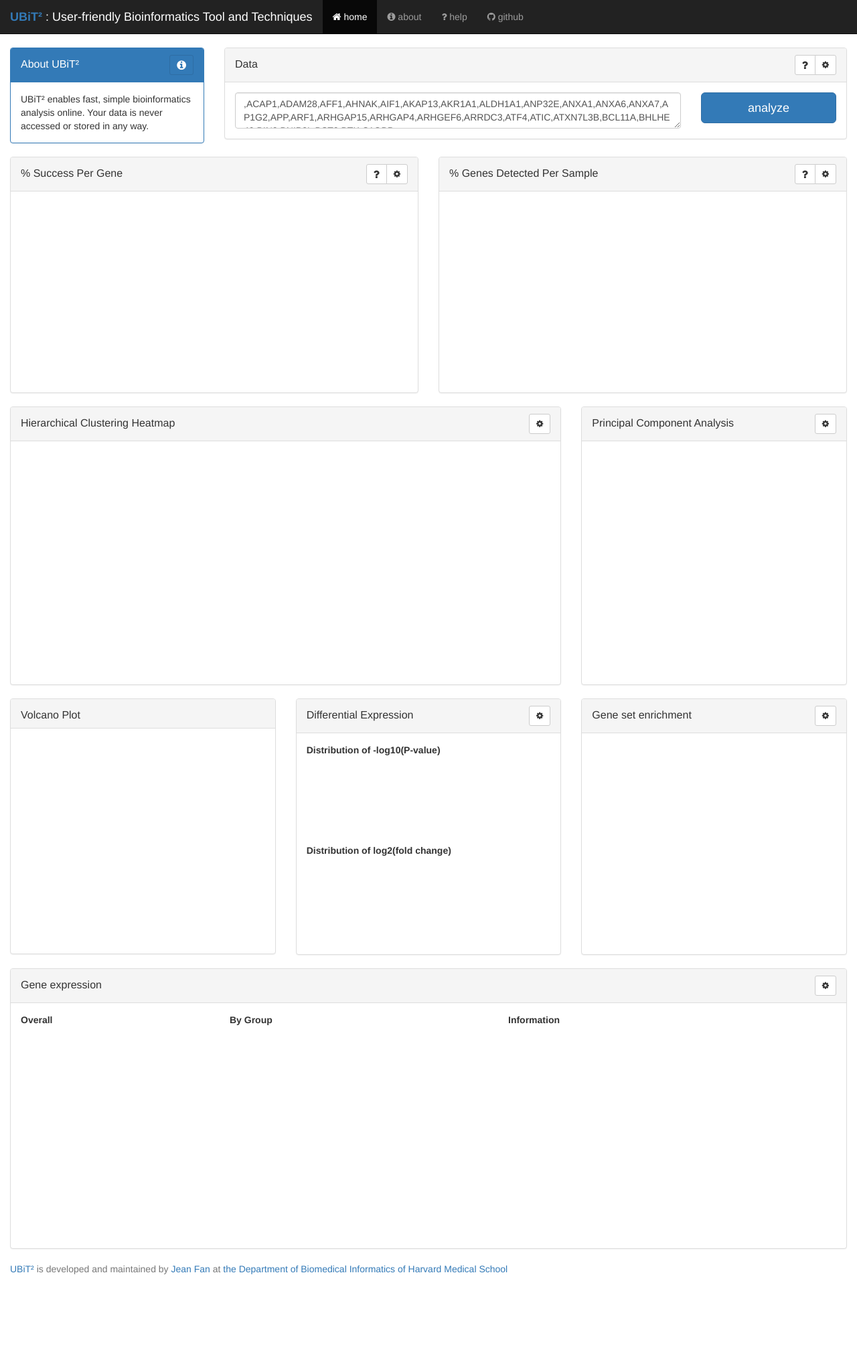
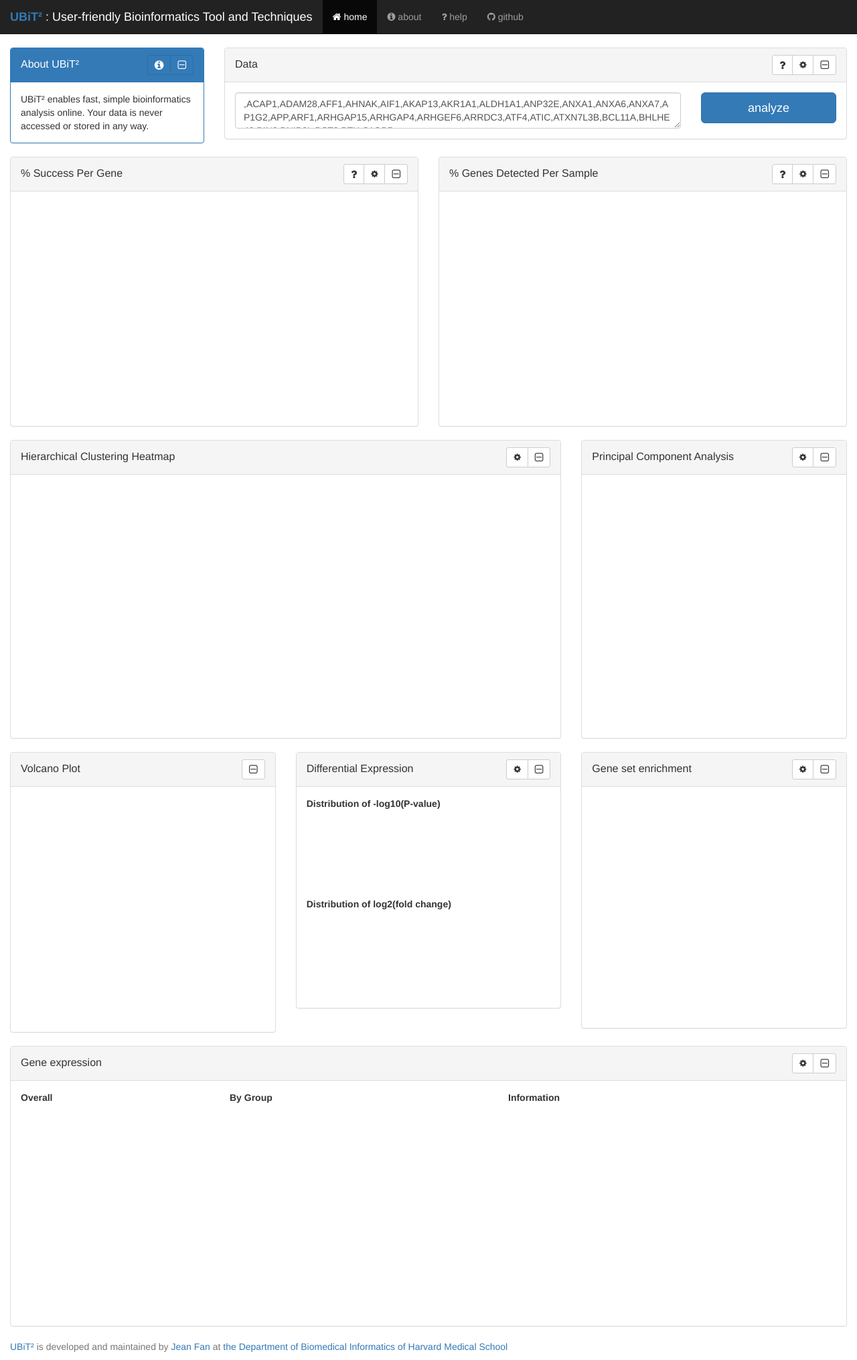
Before and after one commit to JEFworks/ubit2, a Jekyll site: the page built from index.html, in a window 1280 px wide. Shown: the whole page at 67% size. Built offline with Jekyll 4.4.1, drawn with Linux system fonts in a browser that asks for light colours; a script that is not in the unit is left out; before the commit the page ends 1915 px from its top, so only the background shows below that.

Commit message:
allow panels to close

```diff
--- a/index.html
+++ b/index.html
@@ -13,10 +13,13 @@
 	    <a class="btn btn-primary btn-sm" href="about.html">
 	      <i class="fa fa-lg fa-info-circle"></i>
 	    </a>
+	    <a class="btn btn-primary btn-sm" data-toggle="collapse" href="#infoClose" aria-expanded="false" aria-controls="infoClose">
+	      <i class="fa fa-lg fa-minus-square-o"></i>
+	    </a>
 	  </div>
 	  <div class="clearfix"></div>
 	</div>
-	<div class="panel-body">
+	<div class="panel-body collapse in" id="infoClose">
 	  UBiT&sup2; enables fast, simple bioinformatics analysis online. Your data is never accessed or stored in any way.
 	</div>
       </div>
@@ -33,6 +36,9 @@
 	    </a>
 	    <a class="btn btn-default btn-sm" data-toggle="collapse" href="#dataOptions" aria-expanded="false" aria-controls="dataOptions">
 	      <i class="fa fa-gear"></i>
+	    </a>
+	    <a class="btn btn-default btn-sm" data-toggle="collapse" href="#dataClose" aria-expanded="false" aria-controls="dataClose">
+	      <i class="fa fa-lg fa-minus-square-o"></i>
 	    </a>
 	  </div>
 	  <div class="clearfix"></div>
@@ -56,7 +62,7 @@
 	    </select>
 	  </div>
 	</div>
-	<div class="panel-body">
+	<div class="panel-body collapse in" id="dataClose">
 	  <div class="row">
 	    <div class="col-sm-9 container">
 	      <textarea class="form-control" id="incsv">
@@ -113,6 +119,9 @@
 	    <a class="btn btn-default btn-sm" data-toggle="collapse" href="#percentage_success_per_gene_options" aria-expanded="false" aria-controls="percentage_success_per_gene_options">
 	      <i class="fa fa-gear"></i>
 	    </a>
+	    <a class="btn btn-default btn-sm" data-toggle="collapse" href="#percentage_success_gene_close" aria-expanded="false" aria-controls="percentage_success_gene_close">
+	      <i class="fa fa-lg fa-minus-square-o"></i>
+	    </a>
 	  </div>
 	  <div class="clearfix"></div>
 	  <div class="collapse" id="percentage_success_per_gene_desc">
@@ -131,11 +140,14 @@
 	    <button type="button" id="rerun_percentage_success_per_gene" class="btn btn-primary btn-block">reset threshold</button>
 	  </div>
 	</div>
-	<div class="panel-body" style="height:150px" id="hist_percentage_success_per_gene">
+	<div class="panel-body collapse in" id="percentage_success_gene_close">
+	  <div style="height:150px" id="hist_percentage_success_per_gene">
 	    <div id="hist1"></div>
 	  </div>
-	<div class="panel-body" style="height:150px" id="barplot_percentage_success_per_gene">
+	  <br/>
+	  <div style="height:150px" id="barplot_percentage_success_per_gene">
 	    <div id="hist1"></div>
+	  </div>
 	</div>
       </div>
     </div>
@@ -150,6 +162,9 @@
 	    </a>
 	    <a class="btn btn-default btn-sm" data-toggle="collapse" href="#percentage_genes_detected_per_sample_options" aria-expanded="false" aria-controls="percentage_genes_detected_per_sample_options">
 	      <i class="fa fa-gear"></i>
+	    </a>
+	    <a class="btn btn-default btn-sm" data-toggle="collapse" href="#percentage_genes_detected_per_sample_close" aria-expanded="false" aria-controls="percentage_gene_detected_per_sample_close">
+	      <i class="fa fa-lg fa-minus-square-o"></i>
 	    </a>
 	  </div>
 	  <div class="clearfix"></div>
@@ -169,11 +184,14 @@
 	      <button type="button" id="rerun_percentage_genes_detected_per_sample" class="btn btn-primary btn-block">reset threshold</button>
 	  </div>
 	</div>
-	<div class="panel-body" style="height:150px" id="hist_percentage_genes_detected_per_sample">
+	<div class="panel-body collapse in" id="percentage_genes_detected_per_sample_close">
+	  <div style="height:150px" id="hist_percentage_genes_detected_per_sample">
 	    <div id="hist2"></div>
 	  </div>
-	<div class="panel-body" style="height:150px" id="barplot_percentage_genes_detected_per_sample">
+	  <br>
+	  <div style="height:150px" id="barplot_percentage_genes_detected_per_sample">
 	    <div id="hist2"></div>
+	  </div>
 	</div>
       </div>
     </div>
@@ -189,6 +207,9 @@
 	  <div class="btn-group pull-right">
 	    <a class="btn btn-default btn-sm" data-toggle="collapse" href="#hclustOptions" aria-expanded="false" aria-controls="hclustOptions">
 	      <i class="fa fa-gear"></i>
+	    </a>
+	    <a class="btn btn-default btn-sm" data-toggle="collapse" href="#hclustClose" aria-expanded="false" aria-controls="hclustClose">
+	      <i class="fa fa-lg fa-minus-square-o"></i>
 	    </a>
 	  </div>
 	  <div class="clearfix"></div>
@@ -209,8 +230,10 @@
 	    <button type="button" id="rerunHclust" class="btn btn-primary btn-block">rerun hierarchical clustering</button>
 	  </div>
 	</div>
-	<div class="panel-body" style="height:363px" id="heatmap_panel">
+	<div class="panel-body collapse in" id="hclustClose">
+	  <div style="height:363px" id="heatmap_panel">
 	    <div id="dendro"></div>
+	  </div>
 	</div>
 
       </div>
@@ -224,14 +247,19 @@
 	    <a class="btn btn-default btn-sm" data-toggle="collapse" href="#pcaOptions" aria-expanded="false" aria-controls="pcaOptions">
 	      <i class="fa fa-gear"></i>
 	    </a>
+	    <a class="btn btn-default btn-sm" data-toggle="collapse" href="#pcaClose" aria-expanded="false" aria-controls="pcaClose">
+	      <i class="fa fa-lg fa-minus-square-o"></i>
+	    </a>
 	    </div>
 	  <div class="clearfix"></div>
 	  <div class="collapse" id="pcaOptions">
 	    <button type="button" id="rerunKmeans" class="btn btn-primary btn-block">rerun K-means clustering</button>
 	  </div>
 	</div>
-	<div class="panel-body" style="height:363px" id="pca_panel">
+	<div class="panel-body collapse in" id="pcaClose">
+	  <div style="height:363px" id="pca_panel">
 	    <div id="pca"></div>
+	  </div>
 	</div>
       </div>
     </div>
@@ -243,10 +271,17 @@
       <div class="panel panel-default">
 	  <div class="panel-heading">
 	    <h3 class="panel-title pull-left">Volcano Plot</h3>
+	    <div class="btn-group pull-right">
+	      <a class="btn btn-default btn-sm" data-toggle="collapse" href="#volcanoClose">
+		<i class="fa fa-lg fa-minus-square-o"></i>
+	      </a>
+	    </div>
 	    <div class="clearfix"></div>
 	  </div>
-	  <div class="panel-body" style="height:336px" id="volcano_panel">
+	  <div class="panel-body collapse in" id="volcanoClose">
+	    <div style="height:336px" id="volcano_panel">
 	      <div id="volcano"></div>
+	    </div>
 	  </div>
 	</div>
       </div>
@@ -258,6 +293,9 @@
 	    <div class="btn-group pull-right">
 	      <a class="btn btn-default btn-sm" data-toggle="collapse" href="#diffexpOptions" aria-expanded="false" aria-controls="diffexpOptions">
 		<i class="fa fa-gear"></i>
+	      </a>
+	      <a class="btn btn-default btn-sm" data-toggle="collapse" href="#diffexpClose">
+		<i class="fa fa-lg fa-minus-square-o"></i>
 	      </a>
 	    </div>
 	    <div class="clearfix"></div>
@@ -274,12 +312,11 @@
 	      <button type="button" id="rerunDiffexp" class="btn btn-primary btn-block">rerun differential expression analysis</button>
 	    </div>
 	  </div>
-          <div class="panel-body">
+          <div class="panel-body collapse in" id="diffexpClose">
 	    <div style="height:150px" id="diffexp_pval_panel">
 	      <b>Distribution of -log10(P-value)</b>
 	      <div id="diffexp_pval"></div>
 	    </div>
-
 	    <div style="height:150px" id="diffexp_fc_panel">
 	      <b>Distribution of log2(fold change)</b>
   	      <div id="diffexp_fc"></div>
@@ -297,6 +334,9 @@
 	      <a class="btn btn-default btn-sm" data-toggle="collapse" href="#gseaOptions" aria-expanded="false" aria-controls="gseaOptions">
 		<i class="fa fa-gear"></i>
 	      </a>
+	      <a class="btn btn-default btn-sm" data-toggle="collapse" href="#gseaClose">
+		<i class="fa fa-lg fa-minus-square-o"></i>
+	      </a>
 	    </div>
 	    <div class="clearfix"></div>
 	    <div class="collapse" id="gseaOptions">
@@ -307,8 +347,10 @@
 	      <button type="button" id="rerunGSEA" class="btn btn-primary btn-block">retest gene set</button>
 	    </div>
 	  </div>
-	  <div class="panel-body" style="height:330px" id="gsea_panel">
+	  <div class="panel-body collapse in" id="gseaClose">
+	    <div style="height:330px" id="gsea_panel">
 	      <div id="mhg-chart"></div>
+	    </div>
 	  </div>
 	</div>
       </div>
@@ -323,6 +365,9 @@
 	<div class="btn-group pull-right">
 	  <a class="btn btn-default btn-sm" data-toggle="collapse" href="#gexpOptions" aria-expanded="false" aria-controls="gexpOptions">
 	    <i class="fa fa-gear"></i>
+	  </a>
+	  <a class="btn btn-default btn-sm" data-toggle="collapse" href="#gexpClose" aria-expanded="false" aria-controls="pcaClose">
+	    <i class="fa fa-lg fa-minus-square-o"></i>
 	  </a>
 	</div>
 	<div class="clearfix"></div>
@@ -342,7 +387,7 @@
 	    <button type="button" id="replotGexp" class="btn btn-primary btn-block">replot gene expression</button>
 	</div>
       </div>
-      <div class="panel-body">
+      <div class="panel-body collapse in" id="gexpClose">
 	<div class="row">
 	  <div class="col-sm-3">
 	    <div style="height:336px" id="gexp_panel1">
--- a/js/qc.js
+++ b/js/qc.js
@@ -14,7 +14,7 @@
 	windowWidth = g.clientWidth,
 	windowHeight = g.clientHeight;
 
-    var margin = {top: 5, right: 35, bottom: 50, left: 10},
+    var margin = {top: 5, right: 10, bottom: 20, left: 10},
 	width = windowWidth - margin.left - margin.right,
 	height = windowHeight - margin.top - margin.bottom;
 
@@ -95,7 +95,7 @@
 	windowWidth = g.clientWidth,
 	windowHeight = g.clientHeight;
 
-    var margin = {top: 5, right: 35, bottom: 50, left: 10},
+    var margin = {top: 5, right: 10, bottom: 20, left: 10},
 	width = windowWidth - margin.left - margin.right,
 	height = windowHeight - margin.top - margin.bottom;
 
@@ -174,7 +174,7 @@
 	windowWidth = g.clientWidth,
 	windowHeight = g.clientHeight;
 
-    var margin = {top: 15, right: 30, bottom: 50, left: 30},
+    var margin = {top: 15, right: 10, bottom: 10, left: 30},
 	width = windowWidth - margin.left - margin.right,
 	height = windowHeight - margin.top - margin.bottom;
 
@@ -256,7 +256,7 @@
 	windowWidth = g.clientWidth,
 	windowHeight = g.clientHeight;
 
-    var margin = {top: 15, right: 30, bottom: 50, left: 30},
+    var margin = {top: 15, right: 10, bottom: 10, left: 30},
 	width = windowWidth - margin.left - margin.right,
 	height = windowHeight - margin.top - margin.bottom;
 
```
Lines whose indentation alone changed are shown as unchanged.
